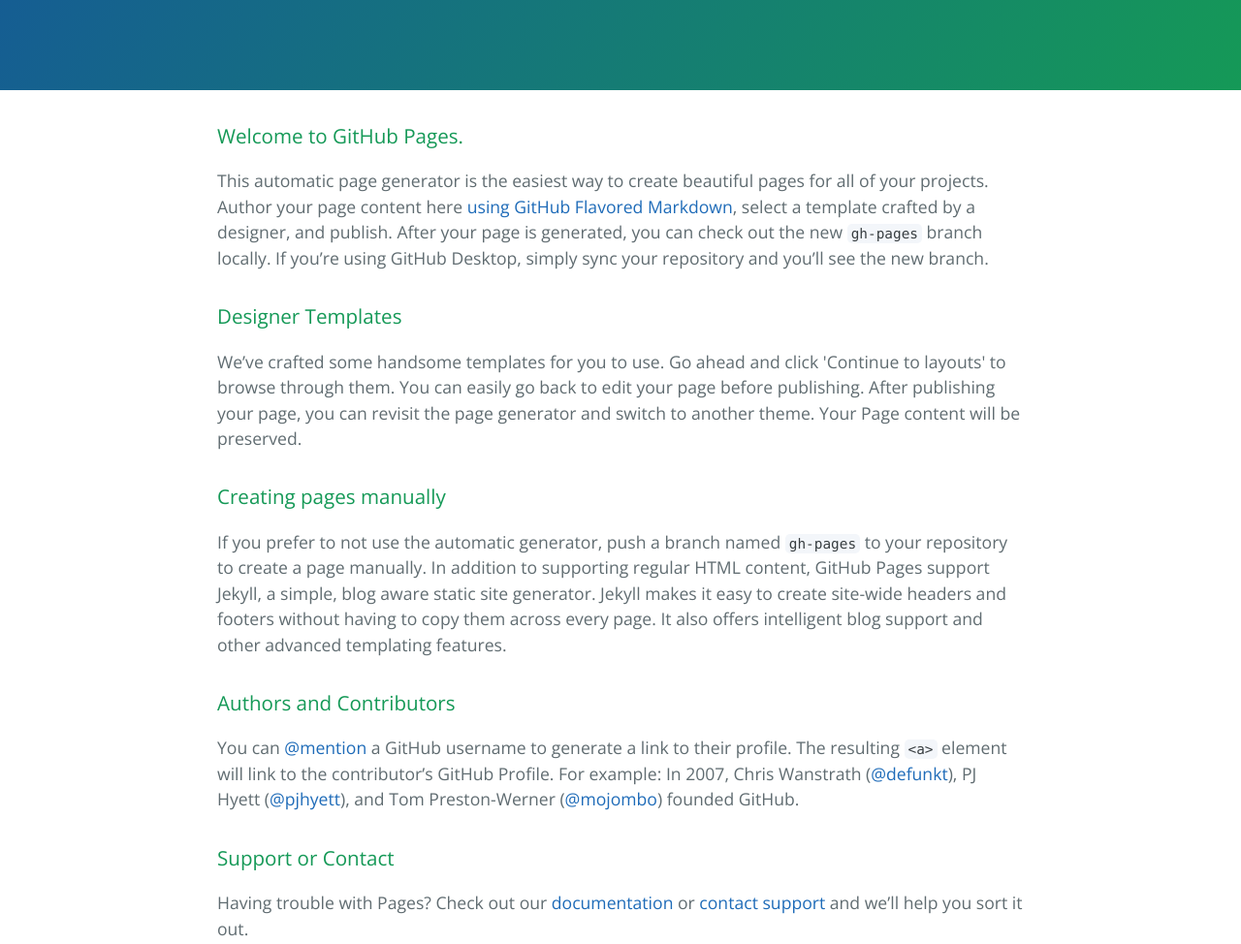
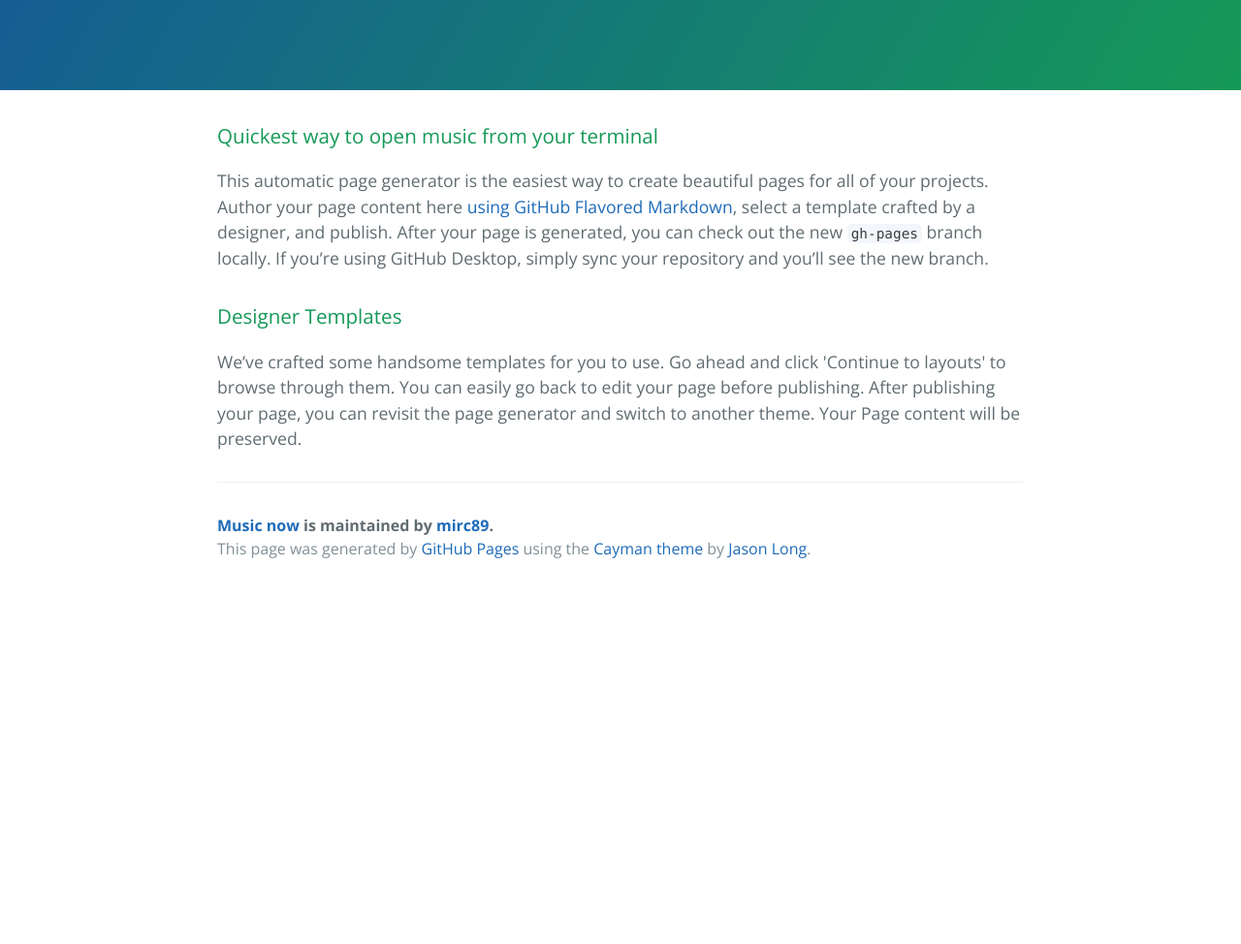
Before and after one commit to kevinmirc/music_now, a plain HTML site: page index.html in a window 1280 px wide. Shown: the part 243-1217 px from the top of the page at 97% size. After the commit the page ends 853 px from the top, so only its background shows below. Drawn offline with nearby package versions, Linux system fonts and the light colour scheme.

Commit message:
Update index.html

```diff
--- a/index.html
+++ b/index.html
@@ -20,7 +20,7 @@
 
     <section class="main-content">
       <h3>
-<a id="welcome-to-github-pages" class="anchor" href="#welcome-to-github-pages" aria-hidden="true"><span class="octicon octicon-link"></span></a>Welcome to GitHub Pages.</h3>
+<a id="welcome-to-github-pages" class="anchor" href="#welcome-to-github-pages" aria-hidden="true"><span class="octicon octicon-link"></span></a>Quickest way to open music from your terminal</h3>
 
 <p>This automatic page generator is the easiest way to create beautiful pages for all of your projects. Author your page content here <a href="https://guides.github.com/features/mastering-markdown/">using GitHub Flavored Markdown</a>, select a template crafted by a designer, and publish. After your page is generated, you can check out the new <code>gh-pages</code> branch locally. If you’re using GitHub Desktop, simply sync your repository and you’ll see the new branch.</p>
 
@@ -28,21 +28,6 @@
 <a id="designer-templates" class="anchor" href="#designer-templates" aria-hidden="true"><span class="octicon octicon-link"></span></a>Designer Templates</h3>
 
 <p>We’ve crafted some handsome templates for you to use. Go ahead and click 'Continue to layouts' to browse through them. You can easily go back to edit your page before publishing. After publishing your page, you can revisit the page generator and switch to another theme. Your Page content will be preserved.</p>
-
-<h3>
-<a id="creating-pages-manually" class="anchor" href="#creating-pages-manually" aria-hidden="true"><span class="octicon octicon-link"></span></a>Creating pages manually</h3>
-
-<p>If you prefer to not use the automatic generator, push a branch named <code>gh-pages</code> to your repository to create a page manually. In addition to supporting regular HTML content, GitHub Pages support Jekyll, a simple, blog aware static site generator. Jekyll makes it easy to create site-wide headers and footers without having to copy them across every page. It also offers intelligent blog support and other advanced templating features.</p>
-
-<h3>
-<a id="authors-and-contributors" class="anchor" href="#authors-and-contributors" aria-hidden="true"><span class="octicon octicon-link"></span></a>Authors and Contributors</h3>
-
-<p>You can <a href="https://github.com/blog/821" class="user-mention">@mention</a> a GitHub username to generate a link to their profile. The resulting <code>&lt;a&gt;</code> element will link to the contributor’s GitHub Profile. For example: In 2007, Chris Wanstrath (<a href="https://github.com/defunkt" class="user-mention">@defunkt</a>), PJ Hyett (<a href="https://github.com/pjhyett" class="user-mention">@pjhyett</a>), and Tom Preston-Werner (<a href="https://github.com/mojombo" class="user-mention">@mojombo</a>) founded GitHub.</p>
-
-<h3>
-<a id="support-or-contact" class="anchor" href="#support-or-contact" aria-hidden="true"><span class="octicon octicon-link"></span></a>Support or Contact</h3>
-
-<p>Having trouble with Pages? Check out our <a href="https://help.github.com/pages">documentation</a> or <a href="https://github.com/contact">contact support</a> and we’ll help you sort it out.</p>
 
       <footer class="site-footer">
         <span class="site-footer-owner"><a href="https://github.com/mirc89/music_now">Music now</a> is maintained by <a href="https://github.com/mirc89">mirc89</a>.</span>
```
